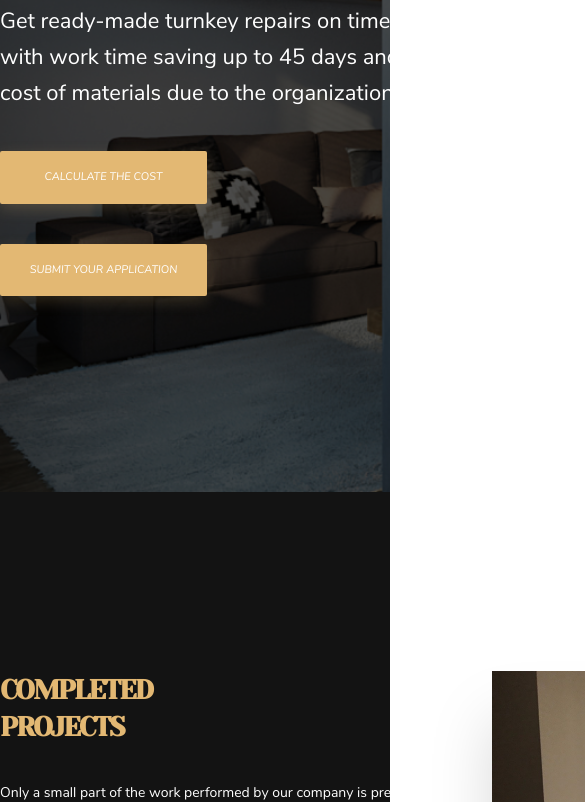
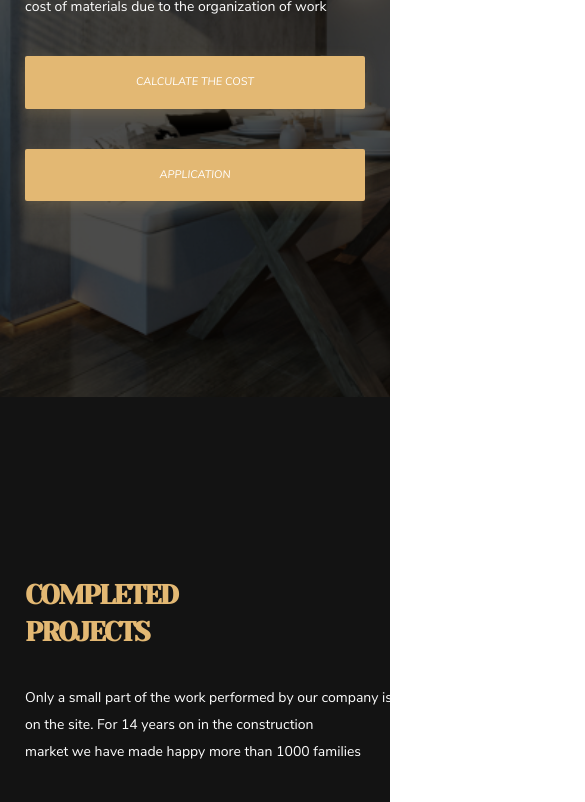
Before and after one commit to nbiadrytski-zz/turnkey-repair-landing-page, a website: page index.html in a window 390 px wide. Shown: the part 387-1189 px from the top of the page, 585 px wide, since content can reach past the window. Drawn offline with Linux system fonts and the light colour scheme.

Commit message:
Completed mobile version for main section

```diff
--- a/index.html
+++ b/index.html
@@ -12,7 +12,7 @@
 <header class="about">
 	<div class="container about__container flex flex-jc-sb flex-ai-c">
 		<span class="about__logo">IC "Repair Design Project"</span>
-		<nav>
+		<nav class="about__menu">
 			<ul class="flex">
 				<li class="about__item"><a href="">Home</a></li>
 				<li class="about__item"><a href="">Projects</a></li>
@@ -38,7 +38,8 @@
 				<span class="main__textline">with work time saving up to 45 days and 20% from</span>
 				cost of materials due to the organization of work</p>
 			<button class="main__button button">CALCULATE THE COST</button>
-			<button class="main__button button">SUBMIT YOUR APPLICATION</button>
+<!--			<button class="main__button app-button button">SUBMIT YOUR APPLICATION</button>-->
+			<button class="main__button main__app-button button"></button>
 		</div>
 		<div class="main__overlay"></div>
 	</section>
@@ -147,7 +148,7 @@
 <footer class="about">
 	<div class="container about__container flex flex-jc-sb flex-ai-c">
 		<span class="about__logo">IC "Repair Design Project"</span>
-		<nav>
+		<nav class="about__menu">
 			<ul class="flex">
 				<li class="about__item"><a href="">Home</a></li>
 				<li class="about__item"><a href="">Projects</a></li>
--- a/scss/_about.scss
+++ b/scss/_about.scss
@@ -1,7 +1,15 @@
 @import "variables";
+@import "mixins";
 
 .about {
   background-color: $black;
+
+  @include breakpoint(mobile) {
+
+    &__menu, .button_request {
+      display: none;
+    }
+  }
 
   &__container {
     font-size: 11px;
--- a/scss/_main.scss
+++ b/scss/_main.scss
@@ -1,6 +1,10 @@
 @import "variables";
+@import "mixins";
 
 .main {
+  @include breakpoint(mobile) {
+    background-image: url("../images/main-mobile.jpg");
+  }
   background-image: url("../images/main.jpg");
   position: relative;
   background-size: cover;
@@ -17,10 +21,17 @@
     margin: 0;
     width: 514px;
     color: $white;
+    @include breakpoint(mobile) {
+      max-width: $mobile-content-max-width;
+    }
   }
 
   &__title {
     font-family: Yeseva One, sans-serif;
+    @include breakpoint(mobile) {
+      font-size: 23px;
+      line-height: 31px;
+    }
     font-size: 40px;
     line-height: 53px;
     text-transform: uppercase;
@@ -32,6 +43,10 @@
 
   &__paragraph {
     margin-top: 19px;
+    @include breakpoint(mobile) {
+      font-size: 14px;
+      line-height: 19px;
+    }
     font-size: 22px;
     line-height: 36px;
   }
@@ -43,9 +58,22 @@
 
   &__button {
     margin-top: 40px;
+    @include breakpoint(mobile) {
+      width: $mobile-content-max-width;
+    }
     width: 207px;
     margin-right: 20px;
     padding: 19px 0;
+  }
+
+  &__app-button:before {
+    content: "SUBMIT YOUR APPLICATION";
+  }
+  // change button text from "SUBMIT YOUR APPLICATION" to "APPLICATION"
+  @include breakpoint(mobile) {
+    &__app-button:before {
+      content: "APPLICATION";
+    }
   }
 
   &__overlay {
--- /dev/null
+++ b/scss/_mixins.scss
@@ -0,0 +1,19 @@
+@import "variables";
+
+@mixin breakpoint($point) {
+
+  @if $point == desktop {
+    @media (min-width: 1300px) {
+      @content;
+    }
+  }
+  @else if $point == mobile {
+    @media (max-width: 1299px)  {
+      .container {
+        max-width: $mobile-content-max-width;
+        margin: 0 auto;
+      }
+      @content;
+    }
+  }
+}
--- a/scss/_projects.scss
+++ b/scss/_projects.scss
@@ -1,7 +1,16 @@
 @import "variables";
+@import "mixins";
 
 .projects {
   background-color: $black;
+
+  @include breakpoint(mobile) {
+
+    &__content {
+      display: flex;
+      flex-direction: column;
+    }
+  }
 
   &__content {
     height: 1100px;
--- a/scss/_variables.scss
+++ b/scss/_variables.scss
@@ -9,4 +9,4 @@ $noonita: "NunitoSans", sans-serif;
 $noonita-italic: "NunitoSansItalic", sans-serif;
 $yeseva: "YesevaOne", sans-serif;
 
-$mobile: 375px;
+$mobile-content-max-width: 340px;  // 375px
```
Also changed, not shown: css/styles.css, images/main-mobile.jpg (added), 1 other file.
